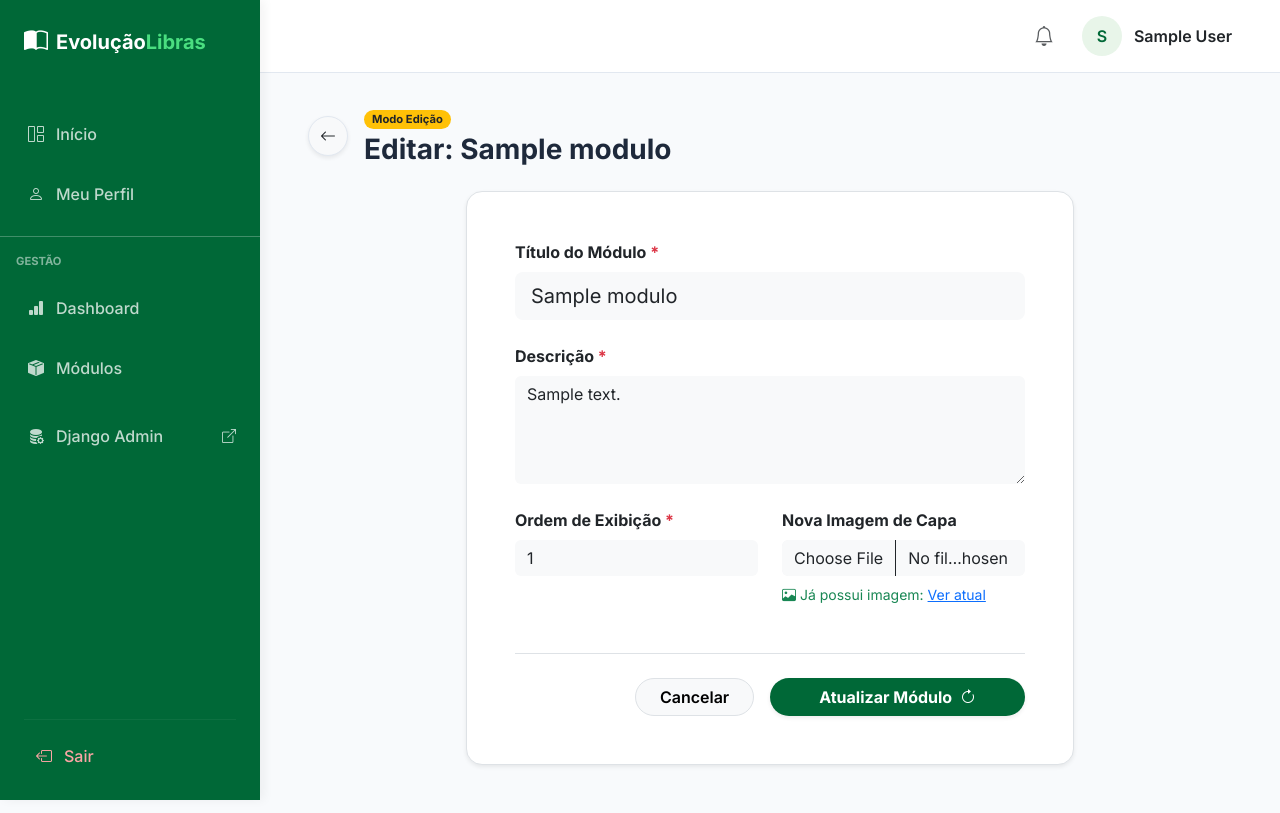
After one commit to GabryelMarques/plataforma_libras, a Django app: page /gestao/modulos/1/editar/ in a window 1280 px wide. The commit adds this page. Run offline with Django 5.2, Linux system fonts and the light colour scheme; a user stored in the database is signed in; tables that the repository leaves empty hold one stand-in row (values such as "Sample post").

Commit message:
feat: implementa CRUD completo de modulos com modal de exclusao

```diff
--- a/core/views.py
+++ b/core/views.py
@@ -295,3 +295,53 @@ def gestao_modulos(request):
         'modulos': modulos,
     }
     return render(request, 'gestao_modulos.html', context)
+
+@staff_member_required(login_url='/login/')
+def criar_modulo(request):
+    if request.method == 'POST':
+        titulo = request.POST.get('titulo')
+        descricao = request.POST.get('descricao')
+        ordem = request.POST.get('ordem', 1)
+        # request.FILES pega os arquivos enviados (como a imagem da capa)
+        imagem_capa = request.FILES.get('imagem_capa')
+
+        # Cria o módulo no banco de dados
+        Modulo.objects.create(
+            titulo=titulo,
+            descricao=descricao,
+            ordem=ordem,
+            imagem_capa=imagem_capa
+        )
+
+        # Volta para a lista de módulos após salvar
+        return redirect('gestao_modulos')
+
+    return render(request, 'criar_modulo.html')
+
+@staff_member_required(login_url='/login/')
+def editar_modulo(request, modulo_id):
+    modulo = get_object_or_404(Modulo, id=modulo_id)
+
+    if request.method == 'POST':
+        modulo.titulo = request.POST.get('titulo')
+        modulo.descricao = request.POST.get('descricao')
+        modulo.ordem = request.POST.get('ordem', 1)
+
+        # Só atualiza a imagem se o usuário tiver enviado uma nova
+        if 'imagem_capa' in request.FILES:
+            modulo.imagem_capa = request.FILES.get('imagem_capa')
+
+        modulo.save()
+        return redirect('gestao_modulos')
+
+    return render(request, 'editar_modulo.html', {'modulo': modulo})
+
+@staff_member_required(login_url='/login/')
+def excluir_modulo(request, modulo_id):
+    modulo = get_object_or_404(Modulo, id=modulo_id)
+
+    # Exige o método POST por segurança (evita que um link solto exclua dados)
+    if request.method == 'POST':
+        modulo.delete()
+
+    return redirect('gestao_modulos')
--- a/plataforma_libras/urls.py
+++ b/plataforma_libras/urls.py
@@ -18,7 +18,7 @@ from django.contrib import admin
 from django.urls import path
 from django.conf import settings
 from django.conf.urls.static import static
-from core.views import home, dashboard, detalhe_modulo, assistir_aula, responder_atividade, painel_pesquisador, exportar_dados_csv, gestao_modulos
+from core.views import home, dashboard, detalhe_modulo, assistir_aula, responder_atividade, painel_pesquisador, exportar_dados_csv, gestao_modulos, criar_modulo, editar_modulo, excluir_modulo
 from accounts.views import cadastro, fazer_login, sair, meu_perfil
 
 
@@ -36,6 +36,9 @@ urlpatterns = [
     path('painel-pesquisador/', painel_pesquisador, name='painel_pesquisador'),
     path('exportar-dados-csv/', exportar_dados_csv, name='exportar_dados_csv'),
     path('gestao-modulos/', gestao_modulos, name='gestao_modulos'),
+    path('criar-modulo/', criar_modulo, name='criar_modulo'),
+    path('gestao/modulos/<int:modulo_id>/editar/', editar_modulo, name='editar_modulo'),
+    path('gestao/modulos/<int:modulo_id>/excluir/', excluir_modulo, name='excluir_modulo'),
 
 ]
 
--- /dev/null
+++ b/templates/editar_modulo.html
@@ -0,0 +1,62 @@
+{% extends 'base_aluno.html' %}
+{% load static %}
+
+{% block content %}
+<div class="mb-4 d-flex align-items-center gap-3">
+    <a href="{% url 'gestao_modulos' %}" class="btn btn-light rounded-circle p-0 d-flex align-items-center justify-content-center shadow-sm" style="width: 40px; height: 40px; border: 1px solid #e2e8f0;">
+        <i class="bi bi-arrow-left text-dark"></i>
+    </a>
+    <div>
+        <span class="badge bg-warning text-dark px-2 py-1 rounded-pill mb-1" style="font-size: 0.7rem;">Modo Edição</span>
+        <h3 class="fw-bold mb-0">Editar: {{ modulo.titulo }}</h3>
+    </div>
+</div>
+
+<div class="row justify-content-center">
+    <div class="col-lg-8">
+        <div class="card-custom bg-white p-4 p-md-5 border shadow-sm">
+
+            <form method="POST" action="{% url 'editar_modulo' modulo.id %}" enctype="multipart/form-data">
+                {% csrf_token %}
+
+                <div class="mb-4">
+                    <label for="titulo" class="form-label fw-bold text-dark">Título do Módulo <span class="text-danger">*</span></label>
+                    <!-- value preenchido com o dado do banco -->
+                    <input type="text" class="form-control form-control-lg bg-light border-0" id="titulo" name="titulo" value="{{ modulo.titulo }}" required>
+                </div>
+
+                <div class="mb-4">
+                    <label for="descricao" class="form-label fw-bold text-dark">Descrição <span class="text-danger">*</span></label>
+                    <!-- texto dentro da tag para textarea -->
+                    <textarea class="form-control bg-light border-0" id="descricao" name="descricao" rows="4" required>{{ modulo.descricao }}</textarea>
+                </div>
+
+                <div class="row mb-5">
+                    <div class="col-md-6 mb-4 mb-md-0">
+                        <label for="ordem" class="form-label fw-bold text-dark">Ordem de Exibição <span class="text-danger">*</span></label>
+                        <input type="number" class="form-control bg-light border-0" id="ordem" name="ordem" value="{{ modulo.ordem }}" min="1" required>
+                    </div>
+
+                    <div class="col-md-6">
+                        <label for="imagem_capa" class="form-label fw-bold text-dark">Nova Imagem de Capa</label>
+                        <input type="file" class="form-control bg-light border-0" id="imagem_capa" name="imagem_capa" accept="image/*">
+                        {% if modulo.imagem_capa %}
+                            <div class="form-text small text-success mt-2">
+                                <i class="bi bi-image"></i> Já possui imagem: <a href="{{ modulo.imagem_capa.url }}" target="_blank">Ver atual</a>
+                            </div>
+                        {% endif %}
+                    </div>
+                </div>
+
+                <div class="d-flex justify-content-end gap-3 mt-4 pt-4 border-top">
+                    <a href="{% url 'gestao_modulos' %}" class="btn btn-light px-4 fw-semibold rounded-pill border">Cancelar</a>
+                    <button type="submit" class="btn text-white px-5 fw-bold rounded-pill shadow-sm" style="background-color: var(--brand-green);">
+                        Atualizar Módulo <i class="bi bi-arrow-clockwise ms-1"></i>
+                    </button>
+                </div>
+            </form>
+
+        </div>
+    </div>
+</div>
+{% endblock %}
```
Also changed, not shown: templates/base.html (+8 -3 lines), templates/criar_modulo.html (added, +60 -0 lines), templates/gestao_modulos.html (+42 -8 lines).
